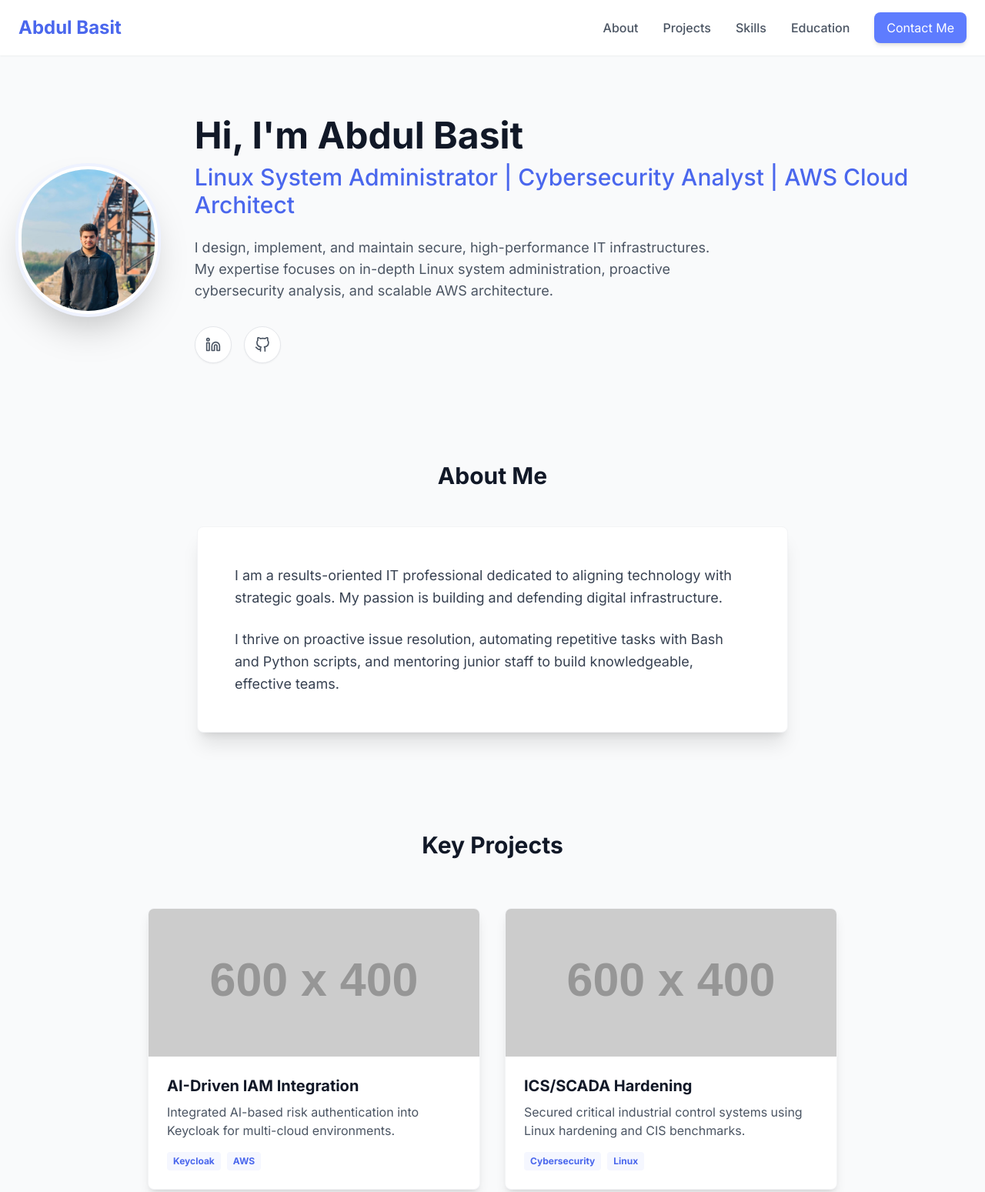
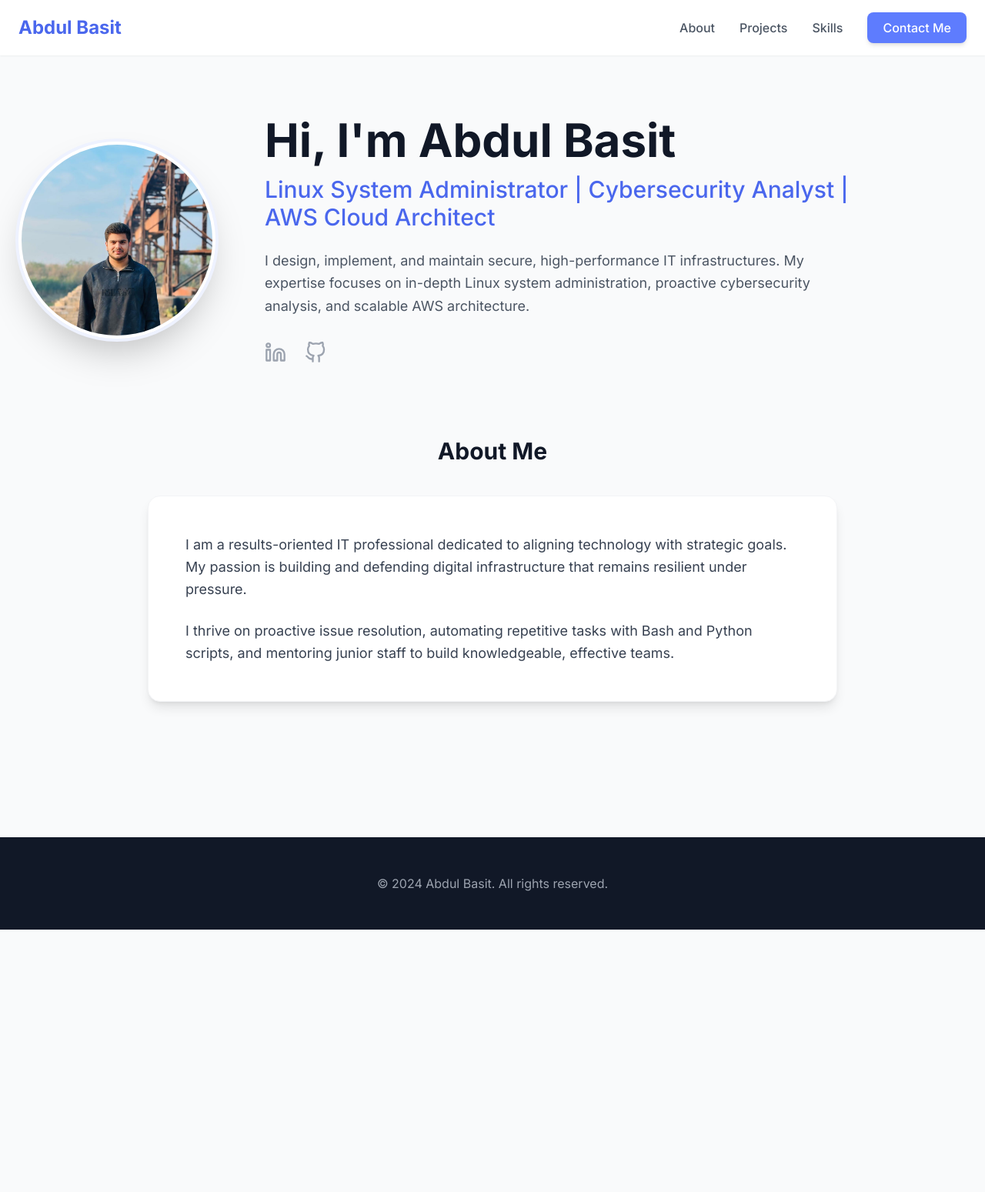
Before and after one commit to AbdulBasit-16/abdul-basit-portfolio, a plain HTML site: page index.html in a window 1280 px wide. Shown: the top 1549 px of the page at 77% size. After the commit the page ends 1208 px from the top, so only its background shows below. Drawn offline with nearby package versions, Linux system fonts and the light colour scheme; placeholder pictures from the web are drawn by us.

Commit message:
Update index.html

```diff
--- a/index.html
+++ b/index.html
@@ -24,114 +24,73 @@
             }
         }
     </script>
-    <style>
-        ::-webkit-scrollbar { width: 6px; }
-        ::-webkit-scrollbar-track { background: #f1f5f9; }
-        ::-webkit-scrollbar-thumb { background: #a2b6fe; border-radius: 3px; }
-        ::-webkit-scrollbar-thumb:hover { background: #819afe; }
-    </style>
 </head>
 <body class="bg-gray-50 text-gray-800 font-sans antialiased">
 
     <header class="bg-white/90 backdrop-blur-md sticky top-0 z-50 shadow-sm">
         <nav class="container mx-auto px-6 py-4 flex justify-between items-center">
-            <a href="#" class="text-2xl font-bold text-brand-700 hover:text-brand-600 transition-colors">Abdul Basit</a>
-            <div class="hidden md:flex space-x-8 items-center">
-                <a href="#about" class="text-gray-600 hover:text-brand-600 transition-colors font-medium">About</a>
-                <a href="#projects" class="text-gray-600 hover:text-brand-600 transition-colors font-medium">Projects</a>
-                <a href="#skills" class="text-gray-600 hover:text-brand-600 transition-colors font-medium">Skills</a>
-                <a href="#education" class="text-gray-600 hover:text-brand-600 transition-colors font-medium">Education</a>
-                <a href="#contact" class="bg-brand-600 text-white px-4 py-2 rounded-lg shadow-md hover:bg-brand-700 transition-all transform hover:-translate-y-0.5">Contact Me</a>
+            <a href="#" class="text-2xl font-bold text-brand-700">Abdul Basit</a>
+            <div class="hidden md:flex space-x-8 items-center font-medium text-gray-600">
+                <a href="#about" class="hover:text-brand-600 transition-colors">About</a>
+                <a href="#projects" class="hover:text-brand-600 transition-colors">Projects</a>
+                <a href="#skills" class="hover:text-brand-600 transition-colors">Skills</a>
+                <a href="#contact" class="bg-brand-600 text-white px-5 py-2 rounded-lg shadow-md hover:bg-brand-700 transition-all transform hover:-translate-y-0.5">
+                    Contact Me
+                </a>
             </div>
-            <button class="md:hidden text-gray-700" id="mobile-menu-btn" aria-label="Open menu">
-                <svg xmlns="http://www.w3.org/2000/svg" width="24" height="24" viewBox="0 0 24 24" fill="none" stroke="currentColor" stroke-width="2" stroke-linecap="round" stroke-linejoin="round"><line x1="3" y1="12" x2="21" y2="12"></line><line x1="3" y1="6" x2="21" y2="6"></line><line x1="3" y1="18" x2="21" y2="18"></line></svg>
-            </button>
         </nav>
-        <div id="mobile-menu" class="hidden md:hidden bg-white shadow-lg">
-            <a href="#about" class="block px-6 py-3 text-gray-600 hover:bg-brand-50 hover:text-brand-600">About</a>
-            <a href="#projects" class="block px-6 py-3 text-gray-600 hover:bg-brand-50 hover:text-brand-600">Projects</a>
-            <a href="#skills" class="block px-6 py-3 text-gray-600 hover:bg-brand-50 hover:text-brand-600">Skills</a>
-            <a href="#education" class="block px-6 py-3 text-gray-600 hover:bg-brand-50 hover:text-brand-600">Education</a>
-            <a href="#contact" class="block px-6 py-4 bg-brand-50 font-medium text-brand-600 hover:bg-brand-100">Contact Me</a>
-        </div>
     </header>
 
     <main class="container mx-auto px-6 py-12 md:py-20">
 
-        <section id="hero" class="text-center md:text-left md:flex md:items-center md:space-x-12 mb-24 md:mb-32">
-            <div class="relative w-32 h-32 md:w-48 md:h-48 mx-auto md:mx-0 mb-6 md:mb-0">
+        <section id="hero" class="text-center md:text-left md:flex md:items-center md:space-x-16 mb-24">
+            <div class="flex-shrink-0 w-48 h-48 md:w-64 md:h-64 mx-auto md:mx-0 mb-8 md:mb-0">
                 <img
                     src="Profile.jpg"
                     alt="Abdul Basit"
                     class="w-full h-full rounded-full shadow-2xl object-cover object-top border-4 border-white ring-4 ring-brand-100"
-                    onerror="this.src='https://ui-avatars.com/api/?name=Abdul+Basit&background=819afe&color=fff&size=512'"
                 >
             </div>
 
-            <div>
-                <h1 class="text-4xl md:text-5xl font-bold text-gray-900 mb-3">Hi, I'm Abdul Basit</h1>
-                <p class="text-2xl md:text-3xl font-medium text-brand-700 mb-6">Linux System Administrator | Cybersecurity Analyst | AWS Cloud Architect</p>
-                <p class="text-lg text-gray-600 max-w-2xl mx-auto md:mx-0 mb-8">
+            <div class="max-w-3xl">
+                <h1 class="text-4xl md:text-6xl font-bold text-gray-900 mb-4">
+                    Hi, I'm Abdul Basit
+                </h1>
+                <p class="text-2xl md:text-3xl font-medium text-brand-700 mb-6 leading-tight">
+                    Linux System Administrator | Cybersecurity Analyst | AWS Cloud Architect
+                </p>
+                <p class="text-lg text-gray-600 mb-8 leading-relaxed">
                     I design, implement, and maintain secure, high-performance IT infrastructures. My expertise focuses on in-depth Linux system administration, proactive cybersecurity analysis, and scalable AWS architecture.
                 </p>
-                <div class="flex justify-center md:justify-start space-x-4">
-                    <a href="https://www.linkedin.com/in/abdul-basit-275812280/" target="_blank" class="flex items-center justify-center w-12 h-12 bg-white border border-gray-200 rounded-full shadow-sm text-gray-600 hover:text-brand-600 transition-all">
-                        <svg xmlns="http://www.w3.org/2000/svg" width="20" height="20" viewBox="0 0 24 24" fill="none" stroke="currentColor" stroke-width="2" stroke-linecap="round" stroke-linejoin="round"><path d="M16 8a6 6 0 0 1 6 6v7h-4v-7a2 2 0 0 0-2-2 2 2 0 0 0-2 2v7h-4v-7a6 6 0 0 1 6-6z"></path><rect x="2" y="9" width="4" height="12"></rect><circle cx="4" cy="4" r="2"></circle></svg>
+
+                <div class="flex justify-center md:justify-start space-x-6">
+                    <a href="https://www.linkedin.com/in/abdul-basit-275812280/" target="_blank" class="text-gray-400 hover:text-brand-700 transition-colors">
+                        <svg xmlns="http://www.w3.org/2000/svg" width="28" height="28" viewBox="0 0 24 24" fill="none" stroke="currentColor" stroke-width="2" stroke-linecap="round" stroke-linejoin="round"><path d="M16 8a6 6 0 0 1 6 6v7h-4v-7a2 2 0 0 0-2-2 2 2 0 0 0-2 2v7h-4v-7a6 6 0 0 1 6-6z"></path><rect x="2" y="9" width="4" height="12"></rect><circle cx="4" cy="4" r="2"></circle></svg>
                     </a>
-                    <a href="https://github.com/AbdulBasit-16" target="_blank" class="flex items-center justify-center w-12 h-12 bg-white border border-gray-200 rounded-full shadow-sm text-gray-600 hover:text-brand-600 transition-all">
-                        <svg xmlns="http://www.w3.org/2000/svg" width="20" height="20" viewBox="0 0 24 24" fill="none" stroke="currentColor" stroke-width="2" stroke-linecap="round" stroke-linejoin="round"><path d="M9 19c-5 1.5-5-2.5-7-3m14 6v-3.87a3.37 3.37 0 0 0-.94-2.61c3.14-.35 6.44-1.54 6.44-7A5.44 5.44 0 0 0 20 4.77 5.07 5.07 0 0 0 19.91 1S18.73.65 16 2.48a13.38 13.38 0 0 0-7 0C6.27.65 5.09 1 5.09 1A5.07 5.07 0 0 0 5 4.77a5.44 5.44 0 0 0-1.5 3.78c0 5.42 3.3 6.61 6.44 7A3.37 3.37 0 0 0 9 18.13V22"></path></svg>
+                    <a href="https://github.com/AbdulBasit-16" target="_blank" class="text-gray-400 hover:text-brand-700 transition-colors">
+                        <svg xmlns="http://www.w3.org/2000/svg" width="28" height="28" viewBox="0 0 24 24" fill="none" stroke="currentColor" stroke-width="2" stroke-linecap="round" stroke-linejoin="round"><path d="M9 19c-5 1.5-5-2.5-7-3m14 6v-3.87a3.37 3.37 0 0 0-.94-2.61c3.14-.35 6.44-1.54 6.44-7A5.44 5.44 0 0 0 20 4.77 5.07 5.07 0 0 0 19.91 1S18.73.65 16 2.48a13.38 13.38 0 0 0-7 0C6.27.65 5.09 1 5.09 1A5.07 5.07 0 0 0 5 4.77a5.44 5.44 0 0 0-1.5 3.78c0 5.42 3.3 6.61 6.44 7A3.37 3.37 0 0 0 9 18.13V22"></path></svg>
                     </a>
                 </div>
             </div>
         </section>
 
-        <section id="about" class="mb-24 md:mb-32">
-            <h2 class="text-3xl font-bold text-center text-gray-900 mb-12">About Me</h2>
-            <div class="max-w-3xl mx-auto bg-white p-8 md:p-12 rounded-lg shadow-xl border border-gray-100">
-                <p class="text-lg text-gray-700 leading-relaxed mb-6">I am a results-oriented IT professional dedicated to aligning technology with strategic goals. My passion is building and defending digital infrastructure.</p>
-                <p class="text-lg text-gray-700 leading-relaxed">I thrive on proactive issue resolution, automating repetitive tasks with Bash and Python scripts, and mentoring junior staff to build knowledgeable, effective teams.</p>
-            </div>
-        </section>
-
-        <section id="projects" class="mb-24 md:mb-32">
-            <h2 class="text-3xl font-bold text-center text-gray-900 mb-16">Key Projects</h2>
-            <div class="grid grid-cols-1 md:grid-cols-2 gap-8 max-w-4xl mx-auto">
-                <div class="bg-white rounded-lg shadow-lg overflow-hidden border border-gray-100 flex flex-col group">
-                    <img src="https://placehold.co/600x400/dee6ff/3346a9?text=IAM+Integration" class="w-full h-48 object-cover">
-                    <div class="p-6">
-                        <h3 class="text-xl font-bold text-gray-900 mb-2">AI-Driven IAM Integration</h3>
-                        <p class="text-gray-600 mb-4">Integrated AI-based risk authentication into Keycloak for multi-cloud environments.</p>
-                        <div class="flex flex-wrap gap-2">
-                            <span class="bg-brand-50 text-brand-700 text-xs font-bold px-2 py-1 rounded">Keycloak</span>
-                            <span class="bg-brand-50 text-brand-700 text-xs font-bold px-2 py-1 rounded">AWS</span>
-                        </div>
-                    </div>
-                </div>
-                <div class="bg-white rounded-lg shadow-lg overflow-hidden border border-gray-100 flex flex-col group">
-                    <img src="https://placehold.co/600x400/dee6ff/3346a9?text=SCADA+Security" class="w-full h-48 object-cover">
-                    <div class="p-6">
-                        <h3 class="text-xl font-bold text-gray-900 mb-2">ICS/SCADA Hardening</h3>
-                        <p class="text-gray-600 mb-4">Secured critical industrial control systems using Linux hardening and CIS benchmarks.</p>
-                        <div class="flex flex-wrap gap-2">
-                            <span class="bg-brand-50 text-brand-700 text-xs font-bold px-2 py-1 rounded">Cybersecurity</span>
-                            <span class="bg-brand-50 text-brand-700 text-xs font-bold px-2 py-1 rounded">Linux</span>
-                        </div>
-                    </div>
-                </div>
+        <section id="about" class="mb-24">
+            <h2 class="text-3xl font-bold text-center text-gray-900 mb-10">About Me</h2>
+            <div class="max-w-4xl mx-auto bg-white p-8 md:p-12 rounded-2xl shadow-lg border border-gray-100">
+                <p class="text-lg text-gray-700 leading-relaxed mb-6">
+                    I am a results-oriented IT professional dedicated to aligning technology with strategic goals. My passion is building and defending digital infrastructure that remains resilient under pressure.
+                </p>
+                <p class="text-lg text-gray-700 leading-relaxed">
+                    I thrive on proactive issue resolution, automating repetitive tasks with Bash and Python scripts, and mentoring junior staff to build knowledgeable, effective teams.
+                </p>
             </div>
         </section>
 
     </main>
 
-    <footer class="bg-gray-800 text-gray-300 py-12 text-center">
-        <p>&copy; <span id="current-year"></span> Abdul Basit. All rights reserved.</p>
+    <footer class="bg-gray-900 text-gray-400 py-12 text-center">
+        <p>&copy; 2024 Abdul Basit. All rights reserved.</p>
     </footer>
 
-    <script>
-        document.getElementById('current-year').textContent = new Date().getFullYear();
-        const menuBtn = document.getElementById('mobile-menu-btn');
-        const mobileMenu = document.getElementById('mobile-menu');
-        menuBtn.addEventListener('click', () => mobileMenu.classList.toggle('hidden'));
-    </script>
 </body>
 </html>
```
